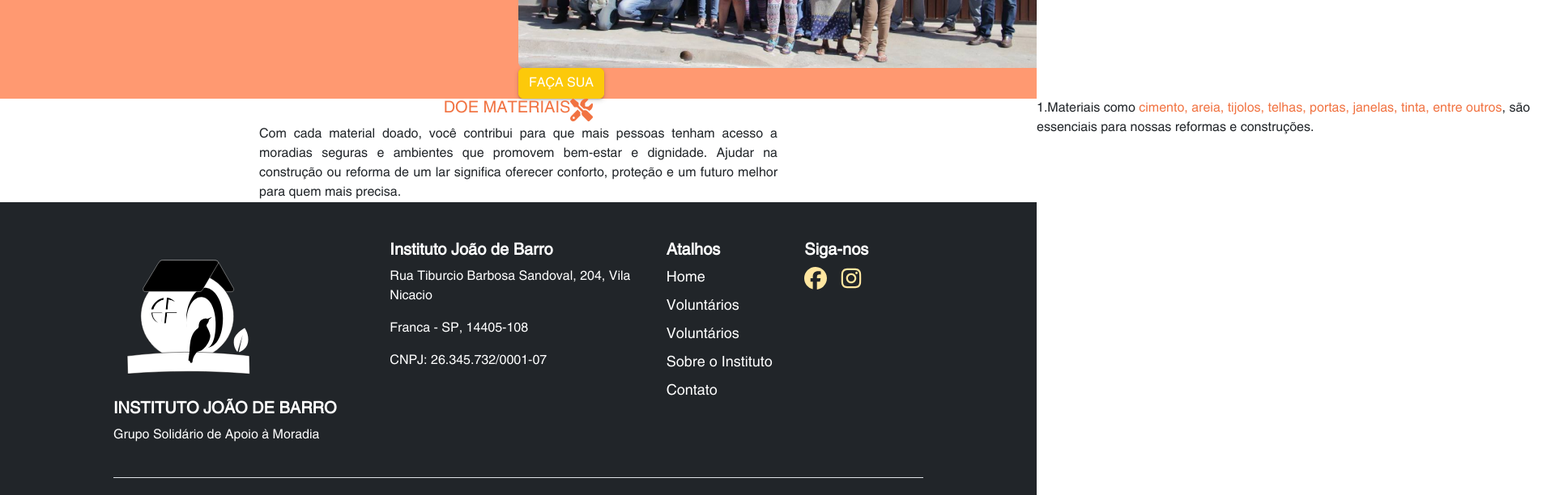
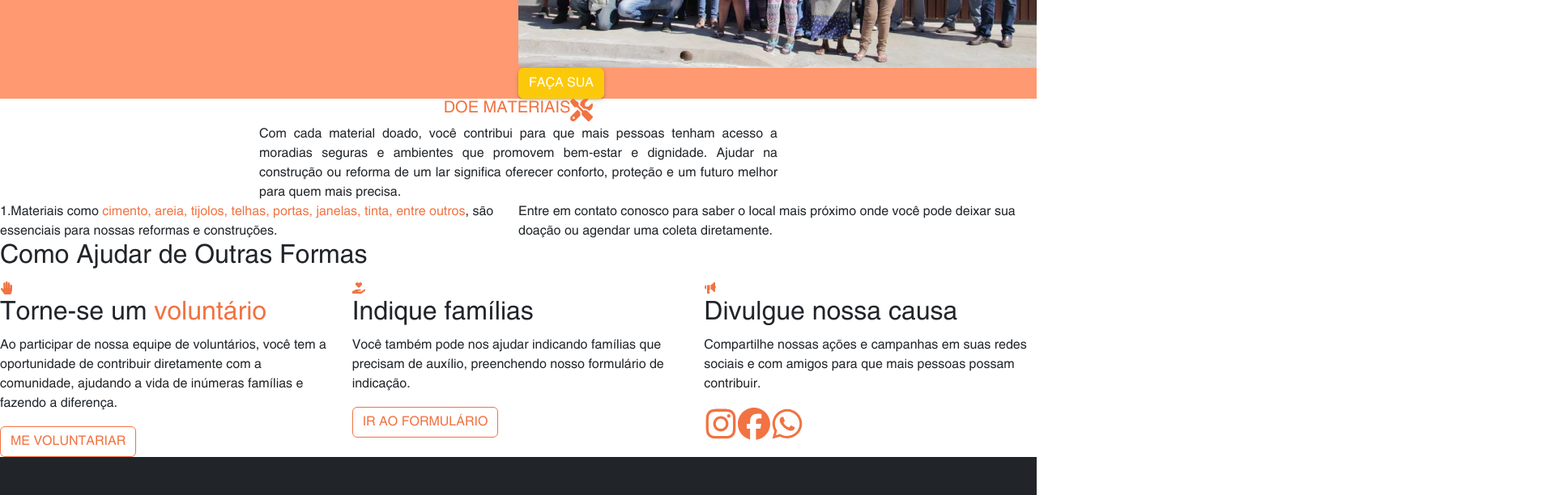
Before and after one commit to MPasti/instituto-joao-de-barro, a React (Vite) app: page /doacoes in a window 1280 px wide. Shown: the part 420-1032 px from the top of the page at 81% size, 1920 px wide, since content can reach past the window. Built offline with nearby package versions, Linux system fonts and the light colour scheme.

Commit message:
fix: ajustes de merge e correções na tela de doações

```diff
--- a/api/storage.json
+++ b/api/storage.json
@@ -69,5 +69,113 @@
       "description": "teste"
     }
   ],
-  "products": []
+  "products": [],
+  "financeiro": {
+    "tableDataExpenses": [
+      {
+        "name": "Cimento",
+        "status": "Pago",
+        "dueDate": "30/09/2024",
+        "outgoing": "R$50,27"
+      },
+      {
+        "name": "Madeira",
+        "status": "Pago",
+        "dueDate": "30/09/2024",
+        "outgoing": "R$150"
+      },
+      {
+        "name": "Tijolo",
+        "status": "Pago",
+        "dueDate": "02/10/2024",
+        "outgoing": "R$45,89"
+      },
+      {
+        "name": "Areia",
+        "status": "Pago",
+        "dueDate": "10/10/2024",
+        "outgoing": "R$67,10"
+      },
+      {
+        "name": "Areia",
+        "status": "Pago",
+        "dueDate": "15/10/2024",
+        "outgoing": "R$81"
+      },
+      {
+        "name": "Telha",
+        "status": "Pago",
+        "dueDate": "27/10/2024",
+        "outgoing": "R$130"
+      },
+      {
+        "name": "Cal",
+        "status": "Atrasado",
+        "dueDate": "28/10/2024",
+        "outgoing": "R$90"
+      },
+      {
+        "name": "Tinta",
+        "status": "Em Aberto",
+        "dueDate": "13/10/2024",
+        "outgoing": "R$240"
+      }
+    ],
+
+    "tableDataRevenue": [
+      {
+        "name": "Doação",
+        "status": "Pago",
+        "dueDate": "30/09/2024",
+        "outgoing": "R$50,27"
+      },
+      {
+        "name": "Doação",
+        "status": "Em Andamento",
+        "dueDate": "30/09/2024",
+        "outgoing": "R$150"
+      },
+      {
+        "name": "Doação",
+        "status": "Em Andamento",
+        "dueDate": "02/10/2024",
+        "outgoing": "R$45,89"
+      },
+      {
+        "name": "Doação",
+        "status": "Em Andamento",
+        "dueDate": "10/10/2024",
+        "outgoing": "R$67,10"
+      },
+      {
+        "name": "Doação",
+        "status": "Pago",
+        "dueDate": "15/10/2024",
+        "outgoing": "R$81"
+      },
+      {
+        "name": "Doação",
+        "status": "Pago",
+        "dueDate": "27/10/2024",
+        "outgoing": "R$130"
+      },
+      {
+        "name": "Doação",
+        "status": "Em Andamento",
+        "dueDate": "28/10/2024",
+        "outgoing": "R$90"
+      },
+      {
+        "name": "Doação",
+        "status": "Em Andamento",
+        "dueDate": "13/10/2024",
+        "outgoing": "R$240"
+      }
+    ],
+
+    "bankStatement": {
+      "account": 3000,
+      "cdb": 2000
+    }
+  }
 }
--- a/src/App.tsx
+++ b/src/App.tsx
@@ -40,8 +40,11 @@ import { StorageHome } from "./Screens/PrivateScreens/Estoque/StorageHome";
 
 function App() {
   return (
+    <div className="app-container">
       <Router>
         <Toaster position="top-right" toastOptions={ToastOptions} />
+
+        <div className="content">
           <Routes>
             {/* Rotas Públicas */}
             <Route path="/" element={<LandingPage />}>
@@ -69,8 +72,11 @@ function App() {
               </Route>
             </Route>
           </Routes>
+        </div>
       </Router>
+    </div>
   );
 }
 
+
 export default App;
--- a/src/Screens/PrivateScreens/Financeiro/BalanceScreen/index.tsx
+++ b/src/Screens/PrivateScreens/Financeiro/BalanceScreen/index.tsx
@@ -8,19 +8,19 @@ const BalanceScreen: React.FC<Props> = ({account, cdb}) => {
     <div className="balance-container">
       <div>
         <h3>Conta Corrente</h3>
-        <div className="card">
+        <div className="balance-card">
           R${account}
         </div>
       </div>
       <div>
         <h3>CDB</h3>
-        <div className="card">
+        <div className="balance-card">
           R${cdb}
         </div>
       </div>
       <div>
         <h3>Total</h3>
-        <div className="card">
+        <div className="balance-card">
           R${cdb + account}
         </div>
       </div>
--- a/src/Screens/PrivateScreens/Home/index.tsx
+++ b/src/Screens/PrivateScreens/Home/index.tsx
@@ -49,12 +49,15 @@ const Home = () => {
               icon={<FaHandHoldingHeart />}
               label="BENEFICIÁRIOS"
             />
-            <DashboardIcon icon={<FaBoxOpen />} label="ESTOQUE" />
-            <DashboardIcon icon={<FaPiggyBank />} label="FINANCEIRO"  route="financeiro"/>
             <DashboardIcon
               icon={<FaBoxOpen />}
+              label="ESTOQUE"
               route="estoque"
-              label="ESTOQUE"
+            />
+            <DashboardIcon
+              icon={<FaPiggyBank />}
+              label="FINANCEIRO"
+              route="financeiro"
             />
           </div>
         </div>
--- a/src/Screens/PublicScreens/Donation/index.tsx
+++ b/src/Screens/PublicScreens/Donation/index.tsx
@@ -1,6 +1,14 @@
-import { FaScrewdriverWrench } from "react-icons/fa6";
+import {
+  FaFacebook,
+  FaHandHoldingHeart,
+  FaInstagram,
+  FaScrewdriverWrench,
+  FaWhatsapp,
+} from "react-icons/fa6";
 import Button from "../../../components/Button";
 import IjbDonation from "@images/institute/ijb-comemoracao.png";
+import { FaHandPaper } from "react-icons/fa";
+import { IoMegaphone } from "react-icons/io5";
 
 export function Donation() {
   return (
@@ -43,7 +51,7 @@ export function Donation() {
             </Button>
           </div>
         </div>
-        <div className="d-flex m-auto">
+        <div className="d-flex flex-column m-auto">
           <div className="col-12">
             <div className="d-flex text-secondary justify-content-center">
               <h5>DOE MATERIAIS</h5>
@@ -57,7 +65,8 @@ export function Donation() {
               mais precisa.
             </p>
           </div>
-          <div className="col-6">
+          <div className="row m-0">
+            <div className="col-12 col-md-6 p-0">
               1.Materiais como{" "}
               <span className="text-secondary">
                 cimento, areia, tijolos, telhas, portas, janelas, tinta, entre
@@ -65,7 +74,60 @@ export function Donation() {
               </span>
               , são essenciais para nossas reformas e construções.
             </div>
-          <div className="col-6"></div>
+            <div className="col-12 col-md-6 p-0">
+              Entre em contato conosco para saber o local mais próximo onde você
+              pode deixar sua doação ou agendar uma coleta diretamente.
+            </div>
+          </div>
+        </div>
+        <div>
+          <h2>Como Ajudar de Outras Formas</h2>
+          <div className="flex row">
+            <div className="col-12 col-md-4">
+              <div className="flex flex-column">
+                <FaHandPaper className="text-secondary" />
+                <h2>
+                  Torne-se um <span className="text-secondary">voluntário</span>
+                </h2>
+                <p>
+                  Ao participar de nossa equipe de voluntários, você tem a
+                  oportunidade de contribuir diretamente com a comunidade,
+                  ajudando a vida de inúmeras famílias e fazendo a diferença.
+                </p>
+                <Button outline type="button" variant="secondary">
+                  ME VOLUNTARIAR
+                </Button>
+              </div>
+            </div>
+            <div className="col-12 col-md-4">
+              <div className="flex flex-column">
+                <FaHandHoldingHeart className="text-secondary" />
+                <h2>Indique famílias </h2>
+                <p>
+                  Você também pode nos ajudar indicando famílias que precisam de
+                  auxílio, preenchendo nosso formulário de indicação.
+                </p>
+                <Button outline type="button" variant="secondary">
+                  IR AO FORMULÁRIO
+                </Button>
+              </div>
+            </div>
+            <div className="col-12 col-md-4">
+              <div className="flex flex-column">
+                <IoMegaphone className="text-secondary" />
+                <h2>Divulgue nossa causa </h2>
+                <p>
+                  Compartilhe nossas ações e campanhas em suas redes sociais e
+                  com amigos para que mais pessoas possam contribuir.
+                </p>
+                <div className="text-secondary">
+                  <FaInstagram size={42} />
+                  <FaFacebook size={40} />
+                  <FaWhatsapp size={42} />
+                </div>
+              </div>
+            </div>
+          </div>
         </div>
       </div>
     </div>
--- a/src/assets/styles/components.scss
+++ b/src/assets/styles/components.scss
@@ -280,7 +280,7 @@ iframe {
   width: 100%;
 }
 
-.card{
+.balance-card{
   width: 400px;
   height: 250px;
   background-color: $white;
--- a/src/assets/styles/elements.scss
+++ b/src/assets/styles/elements.scss
@@ -106,4 +106,14 @@
   color: $primary-light !important;
 }
 
+.app-container {
+  display: flex;
+  flex-direction: column;
+  min-height: 100vh;
+}
+
+.content {
+  flex: 1;
+}
+
 @import 'src/Screens/PublicScreens/About';
```
Also changed, not shown: db.json (+1 -29 lines). Lines whose indentation alone changed are shown as unchanged.
